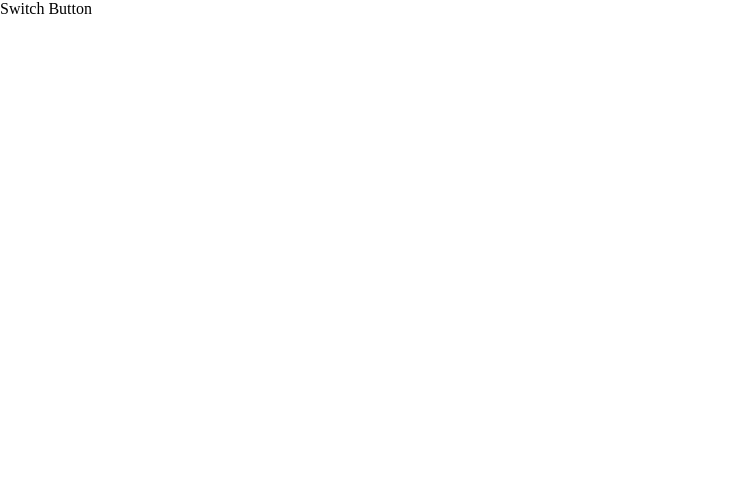
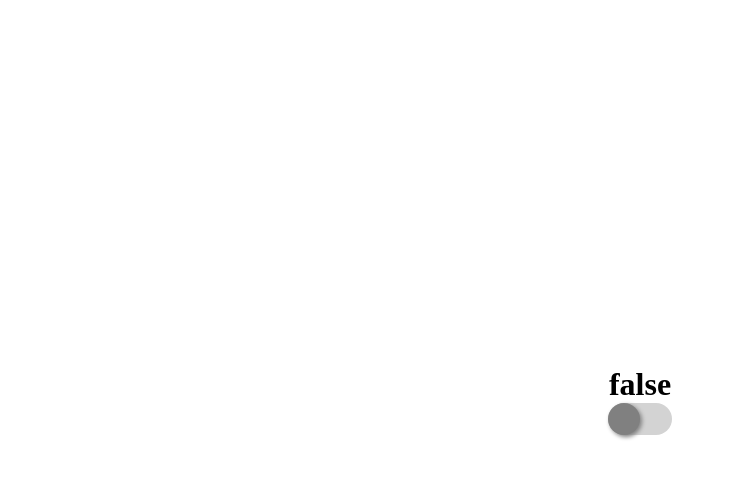
Before and after one commit to fischerafael/practical-react, a Next.js app: page /switch in a window 1280 px wide. Shown: the top 478 px of the page, without its empty margins (0-734 px from the left). Built offline with nearby package versions, Linux system fonts and the light colour scheme.

Commit message:
switch button

```diff
--- /dev/null
+++ b/components/ToggleSwitch/index.tsx
@@ -0,0 +1,45 @@
+import React from 'react'
+import styled from 'styled-components'
+
+export const SwitchButton = ({ onClick }) => {
+    return (
+        <SwitchButtonStyle>
+            <input type="checkbox" onClick={onClick} />
+            <span />
+        </SwitchButtonStyle>
+    )
+}
+
+const SwitchButtonStyle = styled.label`
+    width: 4rem;
+    height: 2rem;
+    display: flex;
+    align-items: center;
+    justify-content: center;
+    position: relative;
+    background: lightgray;
+    border-radius: 50vh;
+
+    input {
+        height: 100%;
+        width: 100%;
+        opacity: 0;
+    }
+
+    span {
+        position: absolute;
+        border-radius: 50%;
+        width: 50%;
+        height: 100%;
+        background: gray;
+        left: 0;
+        cursor: pointer;
+        transition: 0.25s;
+        box-shadow: 2px 2px 4px gray;
+    }
+
+    input:checked + span {
+        left: 50%;
+        background: lightblue;
+    }
+`
--- a/package.json
+++ b/package.json
@@ -16,6 +16,7 @@
   "devDependencies": {
     "@types/node": "^15.12.2",
     "@types/react": "^17.0.11",
+    "@types/styled-components": "^5.1.10",
     "babel-plugin-styled-components": "^1.12.0",
     "typescript": "^4.3.3"
   },
--- a/pages/_app.tsx
+++ b/pages/_app.tsx
@@ -1,24 +1,12 @@
-import { createGlobalStyle, ThemeProvider } from 'styled-components'
-
-const GlobalStyle = createGlobalStyle`
-  body {
-    margin: 0;
-    padding: 0;
-    box-sizing: border-box;
-  }
-`
-
-const theme = {
-  colors: {
-    primary: '#0070f3',
-  },
-}
+import { ThemeProvider } from 'styled-components'
+import { theme } from '../styles/theme'
+import { GlobalStyle } from '../styles/globals'
 
 export default function App({ Component, pageProps }) {
     return (
         <>
+            <ThemeProvider theme={theme}>
                 <GlobalStyle />
-      <ThemeProvider theme={theme}>
                 <Component {...pageProps} />
             </ThemeProvider>
         </>
--- a/pages/switch/index.tsx
+++ b/pages/switch/index.tsx
@@ -1,7 +1,31 @@
-import React from "react";
+import React from 'react'
+
+import { SwitchButton } from '../../components/ToggleSwitch'
 
 const index = () => {
-  return <div>Switch Button</div>;
-};
+    const [isChecked, setChecked] = React.useState(false)
 
-export default index;
+    const handleSwitchChecked = () => {
+        setChecked((prevState) => !prevState)
+    }
+
+    console.log('isChecked', isChecked)
+
+    return (
+        <div
+            style={{
+                width: '100vw',
+                height: '100vh',
+                display: 'flex',
+                flexDirection: 'column',
+                alignItems: 'center',
+                justifyContent: 'center'
+            }}
+        >
+            <h1>{isChecked ? 'true' : 'false'}</h1>
+            <SwitchButton onClick={handleSwitchChecked} />
+        </div>
+    )
+}
+
+export default index
--- /dev/null
+++ b/styles/globals.ts
@@ -0,0 +1,14 @@
+import { createGlobalStyle, css } from 'styled-components'
+
+export const GlobalStyle = createGlobalStyle`
+  ${() => cssReset}
+`
+const cssReset = css`
+    *,
+    html,
+    body {
+        margin: 0;
+        padding: 0;
+        box-sizing: border-box;
+    }
+`
--- /dev/null
+++ b/styles/theme.ts
@@ -0,0 +1,5 @@
+export const theme = {
+    colors: {
+        primary: '#0070f3'
+    }
+}
```
Also changed, not shown: 1 other file (tests, documents, lock files or other folders). Lines whose indentation alone changed are shown as unchanged.
